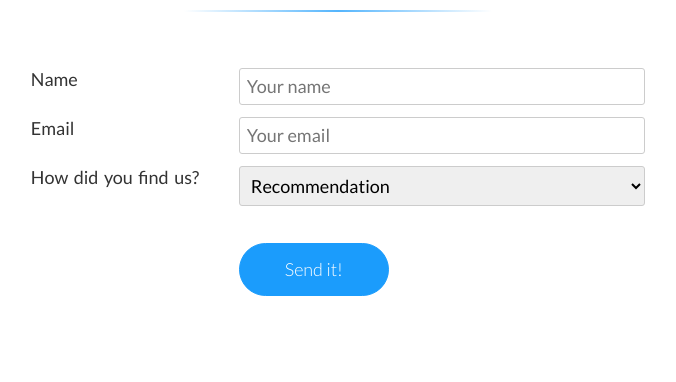
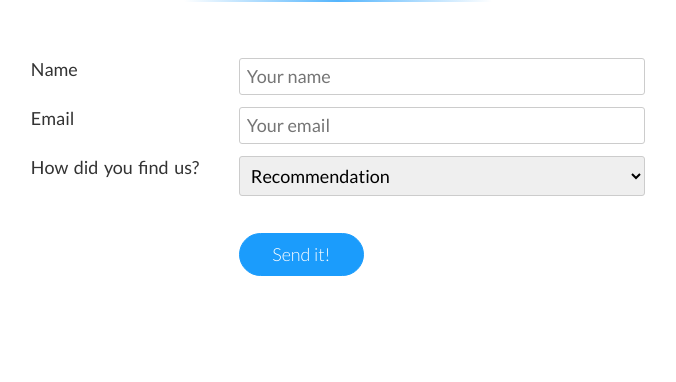
Before and after one commit to ashaychangwani/valerietech, a PHP site: page / in a window 1280 px wide. Shown: the part 3320-3702 px from the top of the page, without its empty margins (302-978 px from the left). After the commit the page ends 3596 px from the top, so only its background shows below. Run offline with PHP 8.4, Linux system fonts and the light colour scheme; style sheets or scripts are compiled from the project's sources; some libraries are stand-ins or nearby versions.

Commit message:
minor cosmetic changes

```diff
--- a/resources/css/style.css
+++ b/resources/css/style.css
@@ -112,7 +112,7 @@
 .btn:link{
     display: inline-block;
     margin: 20px 40px 0 0px;
-    padding: 15px 25px;
+    padding: 10px 22px;
     text-decoration: none;
     font-weight: 300;
     color: #fff;
@@ -120,7 +120,6 @@
     border: 1px solid #1B9CFC;
     text-align: center;
     transition: border 0.3s, background-color 0.3s, color 0.3s;
-
 }
 
 
@@ -444,7 +443,7 @@
 }
 
 input[type=submit]{
-    width: 150px;
+    width: 125px;
     margin-top: 25px;
 }
 
```
